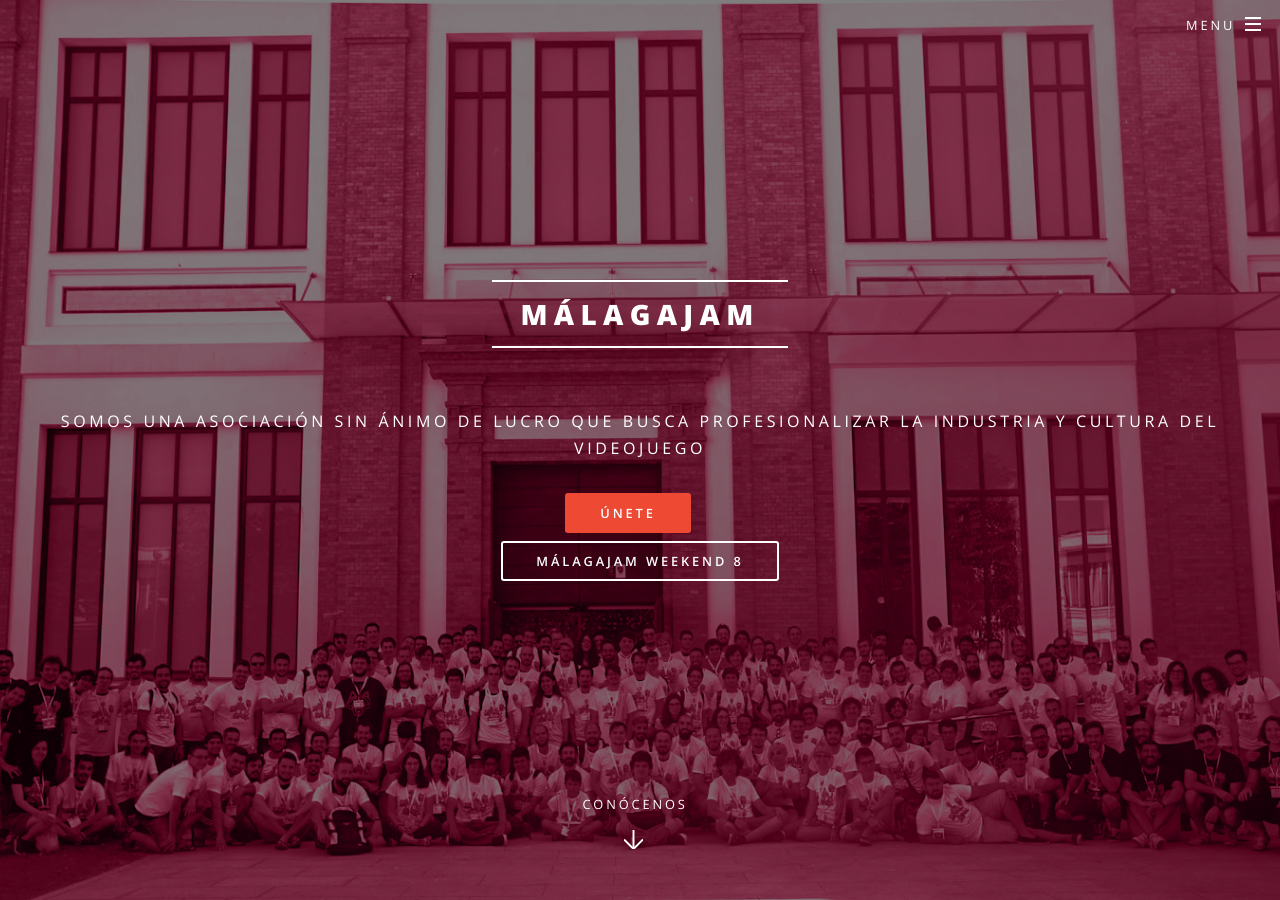
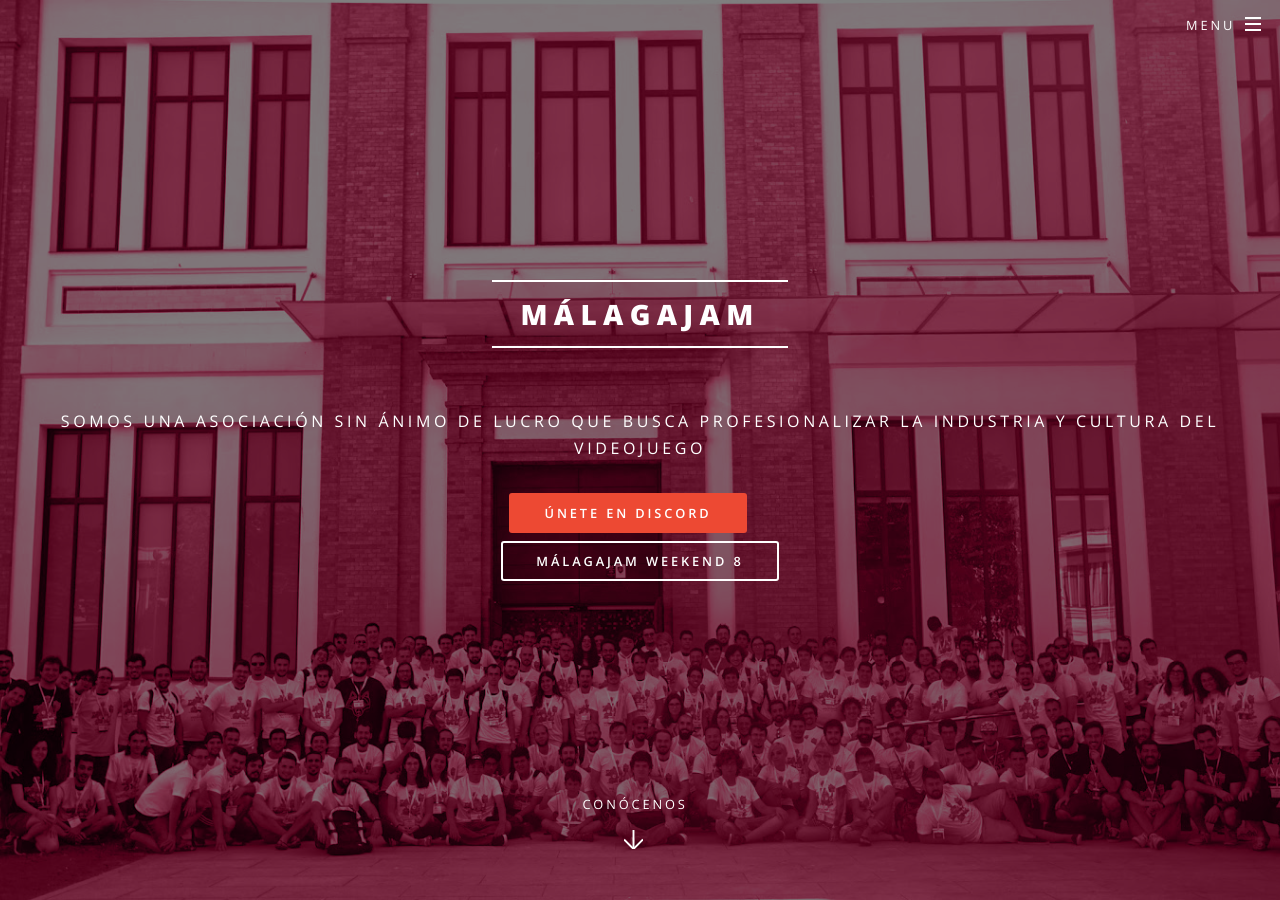
Before and after one commit to MalagaJam/MalagaJam.github.io, a Jekyll site: the page built from index.html, in a window 1280 px wide and 900 px high. Built offline with Jekyll 4.4.1, drawn with Linux system fonts in a browser that asks for light colours.

Commit message:
rethink contact buttons!

```diff
--- a/_config.yml
+++ b/_config.yml
@@ -41,7 +41,6 @@
   #linux:
   #bitbucket-square:
   #vk:
-  discord: https://discord.gg/6Q3DKDT
   #slack: https://jamses.slack.com/
   #vine:
   #weixin:
--- a/index.html
+++ b/index.html
@@ -7,7 +7,7 @@
 							<h2>{{ site.title }}</h2>
 							<p>{{ site.description | markdownify }}</p>
 							<ul class="actions">
-								<li><a href="https://malagajam.tidyhq.com/public/memberships/new" class="button special">Únete</a></li>
+								<li><a href="https://discord.gg/6Q3DKDT" class="button special">Únete en Discord</a></li>
 								<li><a href="/weekend8" class="button">MálagaJam Weekend 8</a></li>
 							</ul>
 						</div>
@@ -101,8 +101,7 @@
 								<p> Hazte socio y disfruta de todas nuestras actividades o patrocínanos para que podamos seguir fomentando la profesionalidad de la industria.</p>
 							</header>
 							<ul class="actions vertical">
-								<li><a href="https://malagajam.tidyhq.com/public/memberships/new" class="button fit special">¡Únete!</a></li>
-								<li><a href="https://malagajam.tidyhq.com/public/memberships/new" class="button fit">¡Apóyanos!</a></li>
+								<li><a href="https://discord.gg/6Q3DKDT" class="button fit special">¡Únete!</a></li>
 								<li><a href="/prensa" class="button fit">Prensa</a></li>
 							</ul>
 						</div>
```
